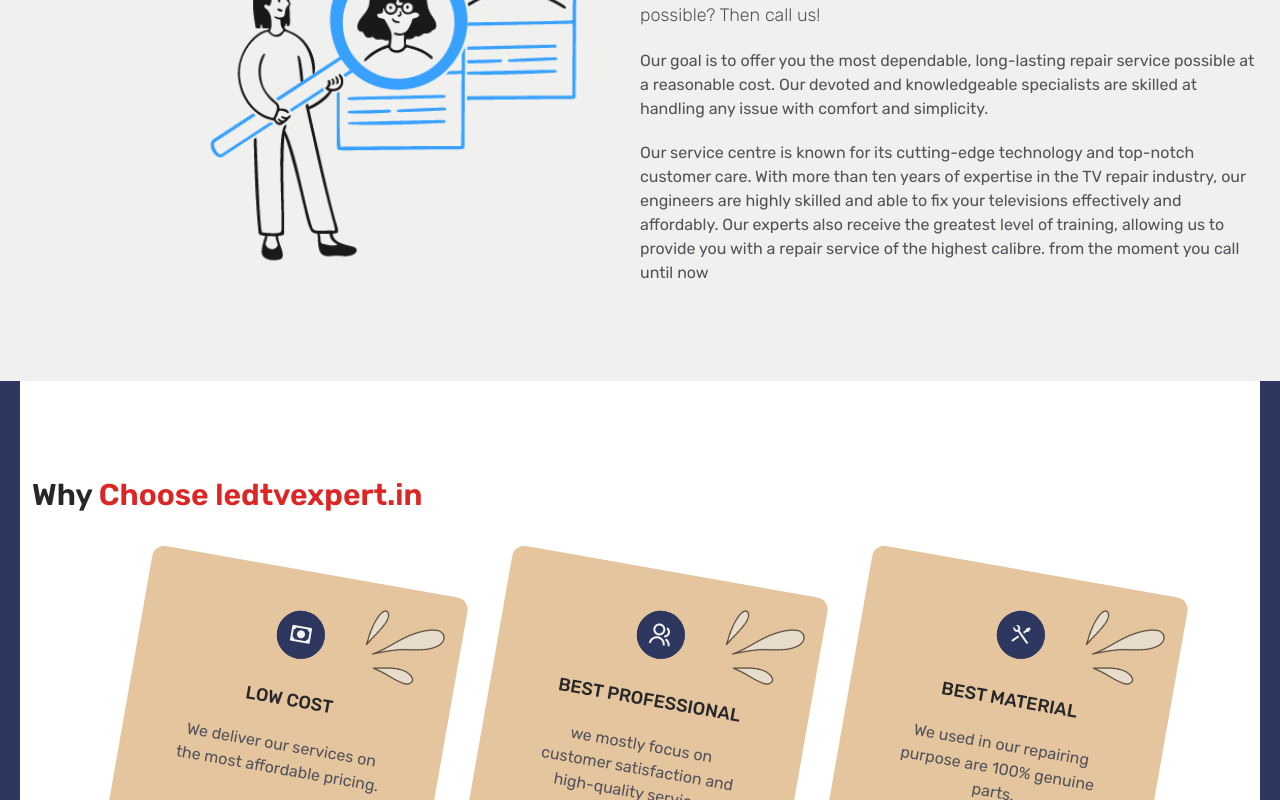
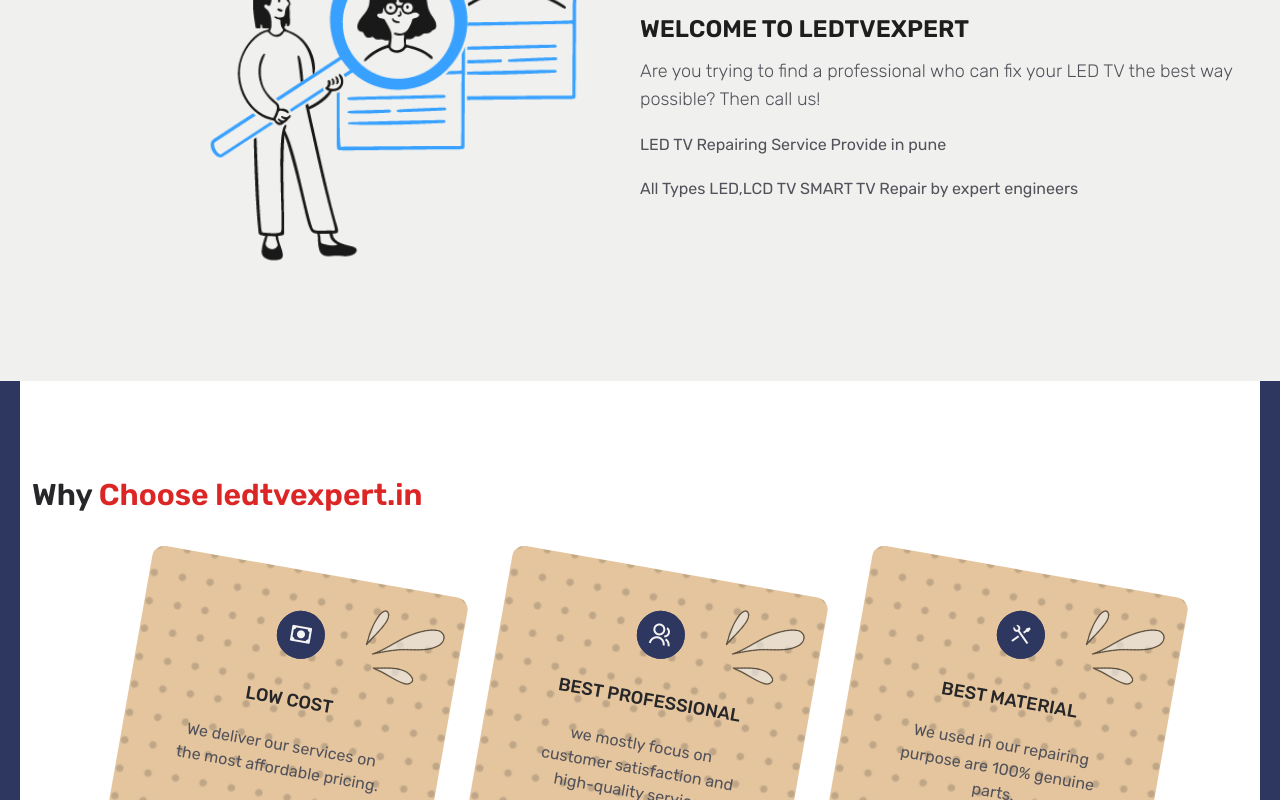
Before and after one commit to Abhay7111/ledtvexpert.in, a React (Vite) app: page / in a window 1280 px wide. Shown: the part 940-1740 px from the top of the page. Built offline with nearby package versions, Linux system fonts and the light colour scheme.

Commit message:
about changed

```diff
--- a/src/components/Cards.jsx
+++ b/src/components/Cards.jsx
@@ -1,11 +1,12 @@
-import React from 'react'
-import illustration_02 from '/illustration_02.png'
-import illustration_03 from '/illustration_03.png'
+import React from 'react';
+import illustration_02 from '/illustration_02.png';
+import illustration_03 from '/illustration_03.png';
 
 function Cards({carddt}) {
   return (
     <div id='whcard' className=' bg-[#E4C59E] py-10 overflow-hidden rounded-xl cursor-pointer'>
-      <img className='absolute size-20 top-5 right-4 opacity-60' src={illustration_02} />
+      <img className='absolute size-20 z-10 top-5 right-4 opacity-60' src={illustration_02} />
+      <img className='absolute w-full h-full object-cover z-0 top-0 right-0 opacity-20' src={illustration_03} />
      <div className="w-80 h-72 flex px-5 flex-col items-center relative">
        <div id='icon' className="icon size-12 border-zinc-400 rounded-full cursor-pointer transition-all flex items-center justify-center bg-[#2E375F]">
          <i>{carddt.icon}</i>
--- a/src/components/about.jsx
+++ b/src/components/about.jsx
@@ -9,8 +9,8 @@
      <h1 className='text-2xl font-semibold uppercase'>WELCOME TO ledtvexpert</h1>
      <p className='flex flex-col gap-5 text-zinc-600 mt-3 font-normal'>
           <span className='text-lg font-light'>Are you trying to find a professional who can fix your LED TV the best way possible? Then call us!</span>
-          <span> Our goal is to offer you the most dependable, long-lasting repair service possible at a reasonable cost. Our devoted and knowledgeable specialists are skilled at handling any issue with comfort and simplicity.</span>
-          <span>Our service centre is known for its cutting-edge technology and top-notch customer care. With more than ten years of expertise in the TV repair industry, our engineers are highly skilled and able to fix your televisions effectively and affordably. Our experts also receive the greatest level of training, allowing us to provide you with a repair service of the highest calibre. from the moment you call until now</span>
+          <span>LED TV Repairing Service Provide in pune</span>
+          <span>All Types LED,LCD TV SMART TV Repair by expert engineers</span>
      </p>
       </div>
           <div className='my-7 sm:w-1/3 sm:mr-10'>
```
